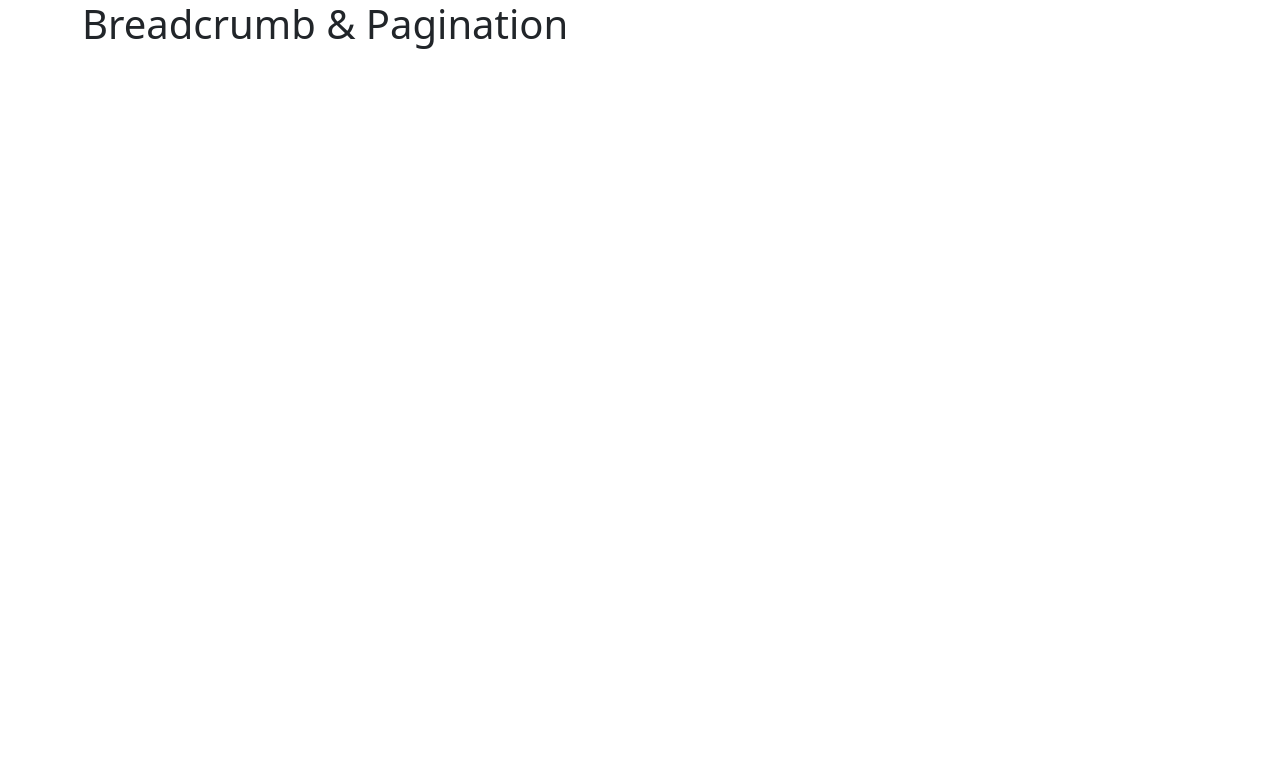
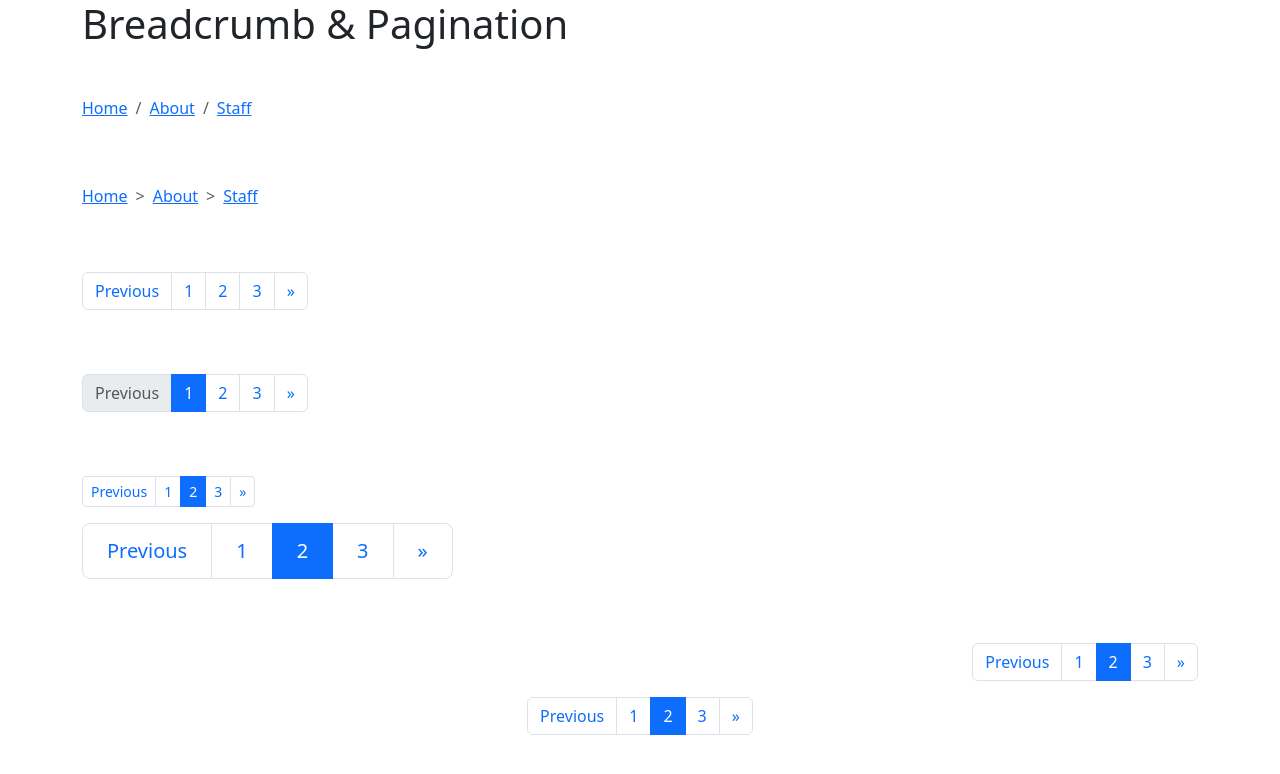
Before and after one commit to krum99/bootstrap-5-from-scratch, a plain HTML site: page bootstrap-sandbox/bootstrap-sandbox-start/18-breadcrumb-pagination.html in a window 1280 px wide. Drawn offline with Linux system fonts and the light colour scheme.

Commit message:
breadcrumbs and pagination

```diff
--- a/bootstrap-sandbox/bootstrap-sandbox-start/18-breadcrumb-pagination.html
+++ b/bootstrap-sandbox/bootstrap-sandbox-start/18-breadcrumb-pagination.html
@@ -12,26 +12,114 @@
       <h1 class="mb-5">Breadcrumb & Pagination</h1>
 
       <!-- Breadcrumb -->
+      <nav aria-label="breadcrumb">
+        <ol class="breadcrumb">
+          <li class="breadcrumb-item"><a href="#">Home</a></li>
+          <li class="breadcrumb-item"><a href="#">About</a></li>
+          <li class="breadcrumb-item active" aria-current="page">
+            <a href="#">Staff</a>
+          </li>
+        </ol>
+      </nav>
 
       <br /><br />
 
       <!-- Dividers -->
+      <nav style="--bs-breadcrumb-divider: '>'" aria-label="breadcrumb">
+        <ol class="breadcrumb">
+          <li class="breadcrumb-item"><a href="#">Home</a></li>
+          <li class="breadcrumb-item"><a href="#">About</a></li>
+          <li class="breadcrumb-item active" aria-current="page">
+            <a href="#">Staff</a>
+          </li>
+        </ol>
+      </nav>
 
       <br /><br />
 
       <!-- Pagination -->
+      <nav aria-label="page navigation">
+        <ul class="pagination">
+          <li class="page-item"><a href="#" class="page-link">Previous</a></li>
+          <li class="page-item"><a href="#" class="page-link">1</a></li>
+          <li class="page-item"><a href="#" class="page-link">2</a></li>
+          <li class="page-item"><a href="#" class="page-link">3</a></li>
+          <li class="page-item">
+            <a href="#" class="page-link" aria-label="Next">&raquo;</a>
+          </li>
+        </ul>
+      </nav>
 
       <br /><br />
 
       <!-- Active & Disabled States -->
+      <nav aria-label="page navigation">
+        <ul class="pagination">
+          <li class="page-item disabled">
+            <a href="#" class="page-link">Previous</a>
+          </li>
+          <li class="page-item active"><a href="#" class="page-link">1</a></li>
+          <li class="page-item"><a href="#" class="page-link">2</a></li>
+          <li class="page-item"><a href="#" class="page-link">3</a></li>
+          <li class="page-item">
+            <a href="#" class="page-link" aria-label="Next">&raquo;</a>
+          </li>
+        </ul>
+      </nav>
 
       <br /><br />
 
       <!-- Sizing -->
+      <nav aria-label="page navigation">
+        <ul class="pagination pagination-sm">
+          <li class="page-item"><a href="#" class="page-link">Previous</a></li>
+          <li class="page-item"><a href="#" class="page-link">1</a></li>
+          <li class="page-item active"><a href="#" class="page-link">2</a></li>
+          <li class="page-item"><a href="#" class="page-link">3</a></li>
+          <li class="page-item">
+            <a href="#" class="page-link" aria-label="Next">&raquo;</a>
+          </li>
+        </ul>
+      </nav>
+
+      <nav aria-label="page navigation">
+        <ul class="pagination pagination-lg">
+          <li class="page-item"><a href="#" class="page-link">Previous</a></li>
+          <li class="page-item"><a href="#" class="page-link">1</a></li>
+          <li class="page-item active"><a href="#" class="page-link">2</a></li>
+          <li class="page-item"><a href="#" class="page-link">3</a></li>
+          <li class="page-item">
+            <a href="#" class="page-link" aria-label="Next">&raquo;</a>
+          </li>
+        </ul>
+      </nav>
 
       <br /><br />
 
       <!-- Alignment -->
+      <nav aria-label="page navigation">
+        <ul class="pagination justify-content-end">
+          <li class="page-item"><a href="#" class="page-link">Previous</a></li>
+          <li class="page-item"><a href="#" class="page-link">1</a></li>
+          <li class="page-item active"><a href="#" class="page-link">2</a></li>
+          <li class="page-item"><a href="#" class="page-link">3</a></li>
+          <li class="page-item">
+            <a href="#" class="page-link" aria-label="Next">&raquo;</a>
+          </li>
+        </ul>
+      </nav>
+
+      <nav aria-label="page navigation">
+        <ul class="pagination justify-content-center">
+          <li class="page-item"><a href="#" class="page-link">Previous</a></li>
+          <li class="page-item"><a href="#" class="page-link">1</a></li>
+          <li class="page-item active"><a href="#" class="page-link">2</a></li>
+          <li class="page-item"><a href="#" class="page-link">3</a></li>
+          <li class="page-item">
+            <a href="#" class="page-link" aria-label="Next">&raquo;</a>
+          </li>
+        </ul>
+      </nav>
 
       <!-- Don't go past here -->
     </div>
```
